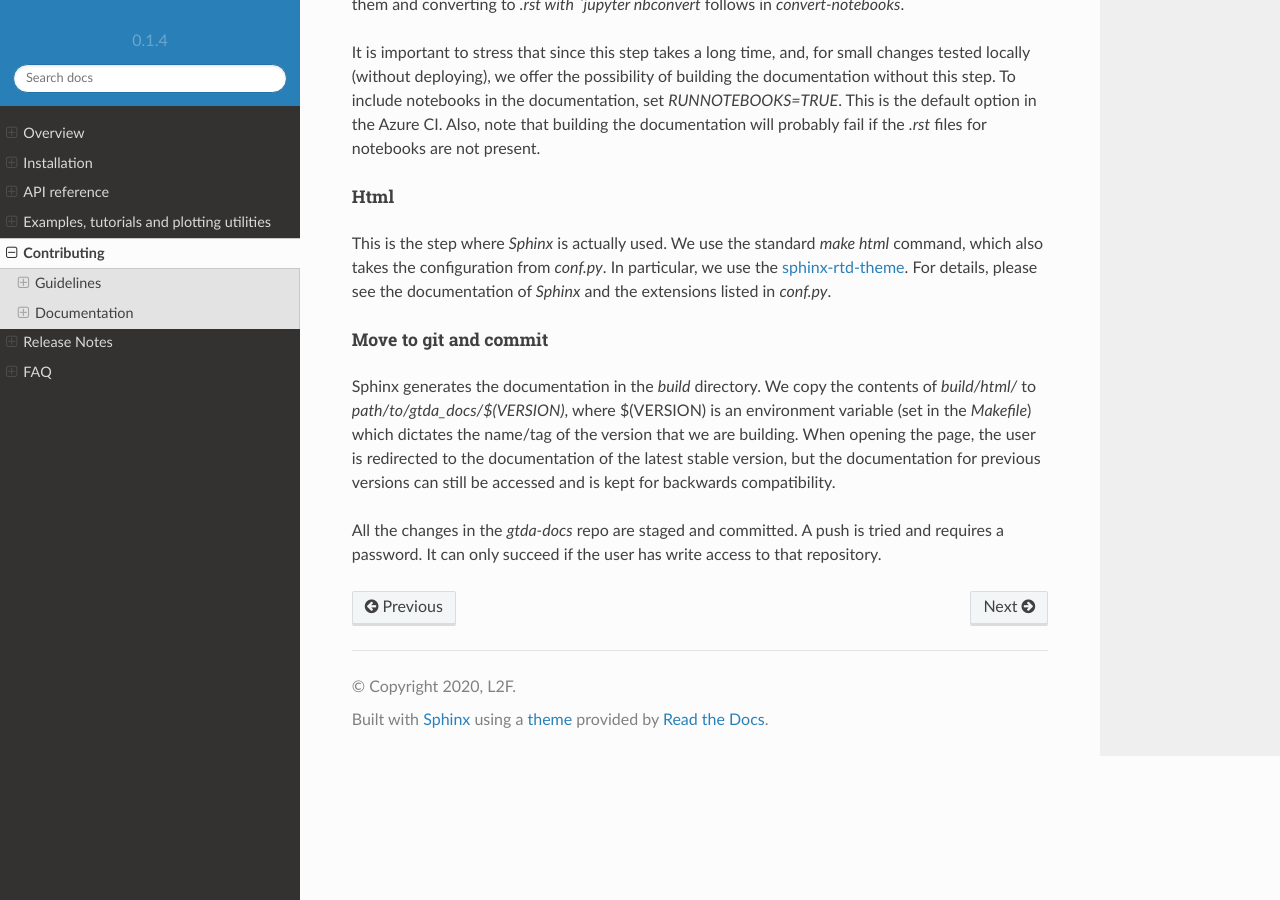
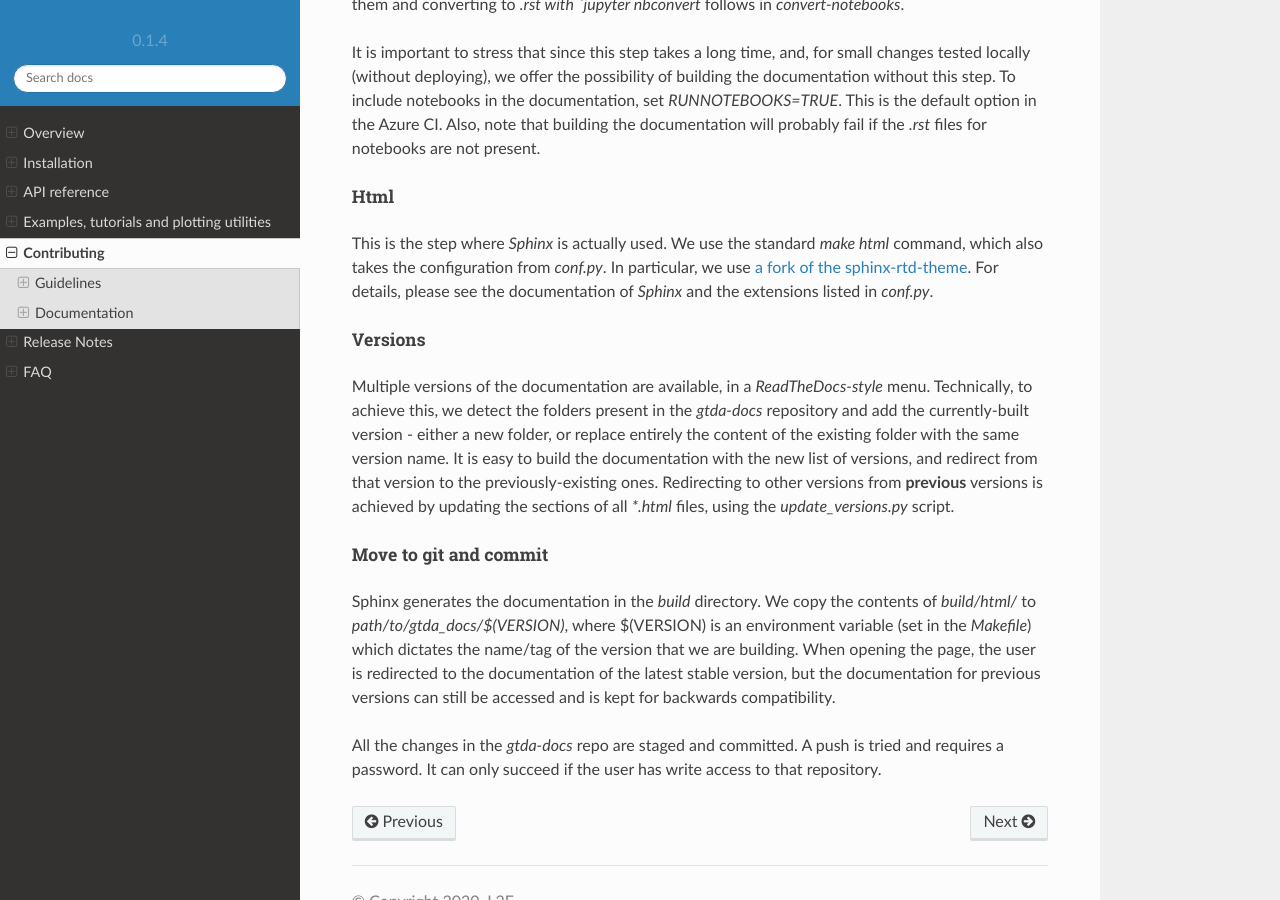
Before and after one commit to giotto-ai/giotto-tda, a Sphinx documentation site: the page built from doc/contributing/index.rst, in a window 1280 px wide and 900 px high, scrolled down 4390 px. Built offline with Sphinx 7.4.7 and the Read the Docs theme 2.0.0, drawn with Linux system fonts in a browser that asks for light colours; pages that are not in the unit, such as notebooks, are missing from menus; comment, search, counter and statistics services are not loaded; the version number is read from the project's files by our own code.

Commit message:
Add a section explaining the versioning in the docs

```diff
--- a/doc/contributing/index.rst
+++ b/doc/contributing/index.rst
@@ -235,8 +235,17 @@ Html
 
 This is the step where `Sphinx` is actually used.
 We use the standard `make html` command, which also takes the configuration from `conf.py`.
-In particular, we use the `sphinx-rtd-theme <https://github.com/readthedocs/sphinx_rtd_theme>`_.
+In particular, we use `a fork of the sphinx-rtd-theme <https://github.com/wreise/sphinx_rtd_theme>`_.
 For details, please see the documentation of `Sphinx` and the extensions listed in `conf.py`.
+
+Versions
+~~~~~~~~
+
+Multiple versions of the documentation are available, in a *ReadTheDocs-style* menu. Technically, to achieve this,
+we detect the folders present in the `gtda-docs` repository and add
+the currently-built version - either a new folder, or replace entirely the content of the existing folder with the same version name.
+It is easy to build the documentation with the new list of versions, and redirect from that version to the previously-existing ones.
+Redirecting to other versions from **previous** versions is achieved by updating the sections of all `*.html` files, using the `update_versions.py` script.
 
 Move to git and commit
 ~~~~~~~~~~~~~~~~~~~~~~
```
